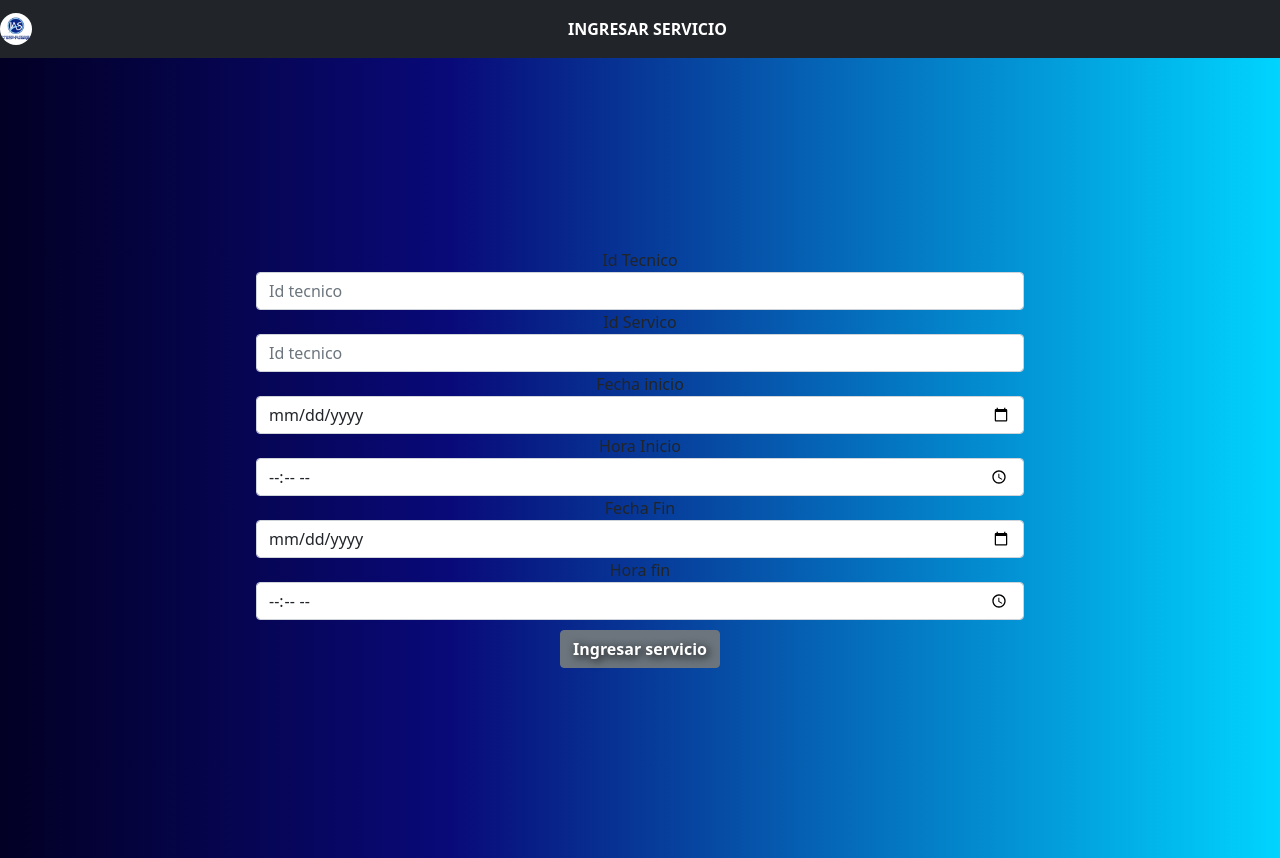
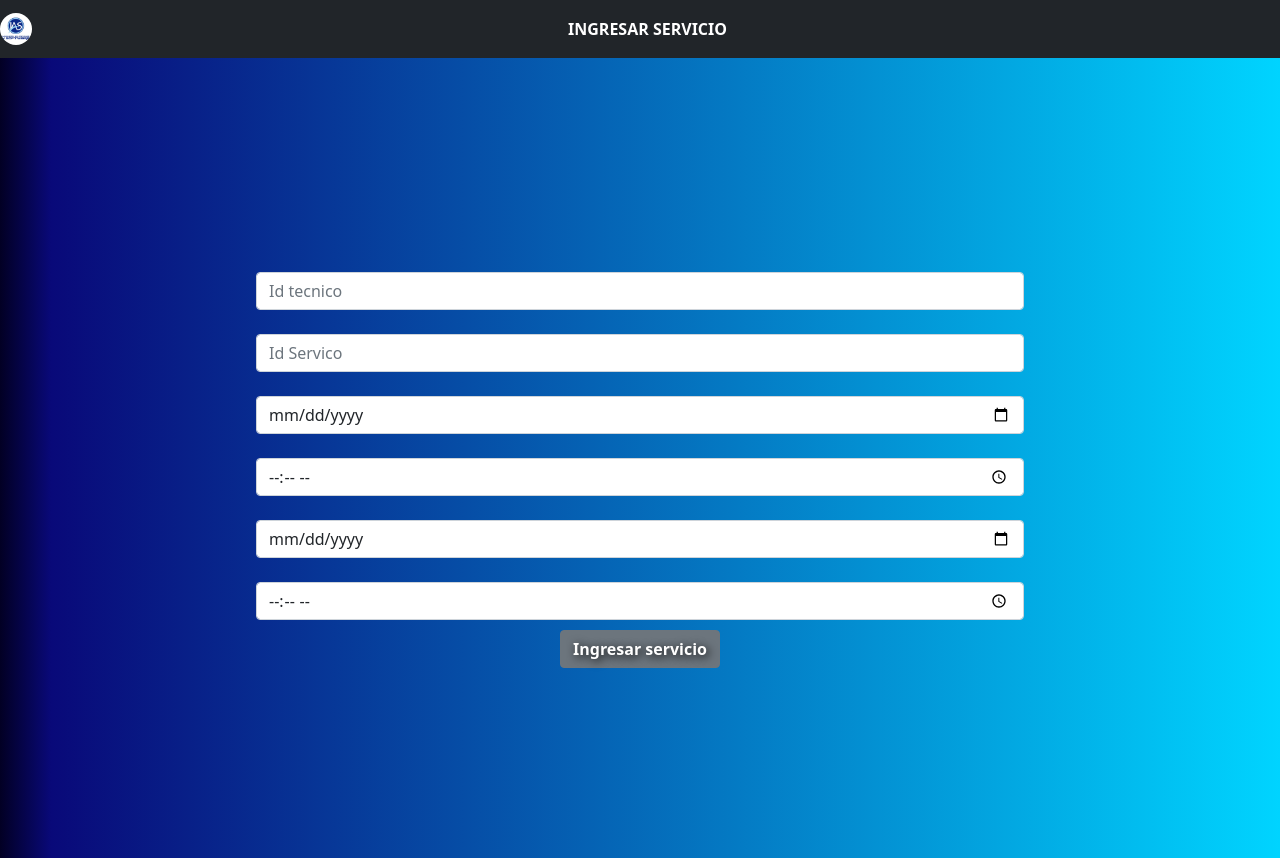
Before and after one commit to kevinosoriosuaza940/FronTIAS, a React (Create React App) app: page /ingresar-servicio in a window 1280 px wide. Built offline with nearby package versions, Linux system fonts and the light colour scheme.

Commit message:
front ias falta

```diff
--- a/src/pages/Ingresarservicio/Ingresar.css
+++ b/src/pages/Ingresarservicio/Ingresar.css
@@ -4,7 +4,7 @@
     grid-template-columns: 1fr;
     align-content: center;
     background: rgb(2,0,36);
-    background: linear-gradient(90deg, rgba(2,0,36,1) 0%, rgba(9,9,121,1) 35%, rgba(0,212,255,1) 100%);
+    background: linear-gradient(90deg, rgba(2,0,36,1) 0%, rgba(9,9,121,1) 4%, rgba(0,212,255,1) 100%);
     height: 100vh;
     padding: 20%;
 }
--- a/src/pages/Ingresarservicio/Ingresar.js
+++ b/src/pages/Ingresarservicio/Ingresar.js
@@ -1,69 +1,169 @@
-import React from "react";
+import React, { useState, useEffect } from "react";
 import NavbarCustom from "../../components/navbar/Navbar";
 import "./Ingresar.css";
 import { Button, Form, FormGroup, Label, Input } from "reactstrap";
+import { post } from "../../services/requests";
 
 export default function Ingresar() {
+  const [idtecnico, setIdTecnico] = useState();
+  const [idservicio, setIdServicio] = useState();
+  const [fechainicio, setFechainicio] = useState("");
+  const [fechafin, setFechafin] = useState("");
+  const [horainicio, setHorainicio] = useState("");
+  const [horafin, setHorafin] = useState("");
+  const [isDisabled, setIsDisabled] = useState(true);
+
+  let fechahorainicio = `${fechainicio} ${horainicio}`;
+  let fechahorafin = `${fechafin} ${horafin}`;
+
+  const handleSubmit = (e) => {
+    e.preventDefault();
+    const response = post(
+      idtecnico,
+      idservicio,
+      fechahorainicio,
+      fechahorafin
+    );
+    let obj = {
+      idtecnico,
+      idservicio,
+      fechahorainicio,
+      fechahorafin
+    }
+      console.log(obj)
+  };
+
+  const validacionFormulario = (e) => {
+
+    if (
+      idtecnico !== "" &&
+      idtecnico !== null &&
+      idservicio !== "" &&
+      idservicio !== null &&
+      fechainicio !== "" &&
+      fechainicio !== null &&
+      fechafin !== "" &&
+      fechafin !== null &&
+      horainicio !== "" &&
+      horainicio !== null &&
+      horafin !== "" &&
+      horafin !== null
+    ) {
+      setIsDisabled(true);
+    } else if (
+      idtecnico !== "" ||
+      idtecnico !== null ||
+      idservicio !== "" ||
+      idservicio !== null ||
+      fechainicio !== "" ||
+      fechainicio !== null ||
+      fechafin !== "" ||
+      fechafin !== null ||
+      horainicio !== "" ||
+      horainicio !== null ||
+      horafin !== "" ||
+      horafin !== null
+    ) {
+      setIsDisabled(false);
+    }
+  };
+
+  const handleIdTecnicoChange = (e) => {
+    setIdTecnico(e.target.value);
+  };
+  const handleIdServicioChange = (e) => {
+    setIdServicio(e.target.value);
+  };
+  const handleFechaInicioChange = (e) => {
+    setFechainicio(e.target.value);
+  };
+  const handleFechaFinChange = (e) => {
+    setFechafin(e.target.value);
+  };
+  const handleHoraInicioChange = (e) => {
+    setHorainicio(e.target.value);
+  };
+  const handleHoraFinChange = (e) => {
+    setHorafin(e.target.value);
+  };
+
   return (
     <section>
       <NavbarCustom title="Ingresar Servicio" />
       <div className="main_ingresar">
-        <Form inline>
+        <Form inline onSubmit={handleSubmit} onChange={validacionFormulario}>
           <FormGroup className="form">
-            <Label for="exampleSearch">Id Tecnico</Label>
+            <Label></Label>
             <Input
               type="search"
               name="search"
               id="exampleSearch"
               placeholder="Id tecnico"
+              onChange={handleIdTecnicoChange}
+              // value={idtecnico}
             />
           </FormGroup>
           <FormGroup className="form">
-            <Label for="exampleSearch">Id Servico</Label>
+            <Label></Label>
+
             <Input
               type="search"
               name="search"
-              id="exampleSearch"
-              placeholder="Id tecnico"
+              placeholder="Id Servico"
+              onChange={handleIdServicioChange}
+              // value={idservicio}
             />
           </FormGroup>
           <FormGroup>
-            <Label for="exampleDate">Fecha inicio</Label>
+            <Label></Label>
             <Input
               type="date"
               name="date"
               id="exampleDate"
               placeholder="date placeholder"
+              onChange={handleFechaInicioChange}
+              // value={fechainicio}
             />
           </FormGroup>
           <FormGroup>
-            <Label for="exampleTime">Hora Inicio</Label>
+            <Label></Label>
             <Input
               type="time"
               name="time"
               id="exampleTime"
               placeholder="time placeholder"
+              onChange={handleHoraInicioChange}
+              // value={fechafin}
             />
           </FormGroup>
           <FormGroup>
-            <Label for="exampleDate">Fecha Fin</Label>
+            <Label></Label>
             <Input
               type="date"
               name="date"
               id="exampleDate"
               placeholder="date placeholder"
+              onChange={handleFechaFinChange}
+              // value={horainicio}
             />
           </FormGroup>
           <FormGroup>
-            <Label for="exampleTime">Hora fin</Label>
+            <Label></Label>
             <Input
               type="time"
               name="time"
               id="exampleTime"
               placeholder="time placeholder"
+              onChange={handleHoraFinChange}
+              // value={horafin}
             />
           </FormGroup>
-          <Button className="custom_button">Ingresar servicio</Button>
+          <Button
+            className="custom_button"
+            // disabled={isDisabled}
+          >
+            Ingresar servicio
+          </Button>
         </Form>
       </div>
     </section>
--- a/src/pages/consultarhoras/Consultar.css
+++ b/src/pages/consultarhoras/Consultar.css
@@ -5,8 +5,7 @@
     grid-column-gap: 20%;
     align-content: center;
     background: rgb(2,0,36);
-    background: linear-gradient(90deg, rgba(2,0,36,1) 0%, rgba(9,9,121,1) 35%, rgba(0,212,255,1) 100%);
-    height: 100vh;
+    background: linear-gradient(90deg, rgba(2,0,36,1) 0%, rgba(9,9,121,1) 4%, rgba(0,212,255,1) 100%); height: 100vh;
     padding: 20%;
 }
 
--- a/src/pages/consultarhoras/Consultar.js
+++ b/src/pages/consultarhoras/Consultar.js
@@ -6,7 +6,7 @@ import { get } from "../../services/requests";
 
 export default function Consultar() {
   const [idtecnico, setIdTecnico] = useState("");
-  const [numeroSemana, setNumeroSemana] = useState(1);
+  const [numeroSemana, setNumeroSemana] = useState();
   const [reporteHoras, setReporteHoras] = useState({});
   const isDisabled = idtecnico.length > 0 && numeroSemana > 0;
 
--- a/src/pages/home/Home.css
+++ b/src/pages/home/Home.css
@@ -3,7 +3,7 @@
     grid-template-rows: 1fr;
     grid-template-columns: 1fr 1fr;
     background: rgb(2,0,36);
-    background: linear-gradient(90deg, rgba(2,0,36,1) 0%, rgba(9,9,121,1) 35%, rgba(0,212,255,1) 100%);
+    background: linear-gradient(90deg, rgba(2,0,36,1) 0%, rgba(9,9,121,1) 4%, rgba(0,212,255,1) 100%);
     height: 100vh;
     padding: 20%;
 }
--- a/src/services/requests.js
+++ b/src/services/requests.js
@@ -8,5 +8,7 @@ export async function get(idtecnico, numeroSemana) {
 }
 
 export function post() {
+  //  const url = `${API_URI}/registrar-servicio?idTecnico=${idtecnico}&fechaInicio=${fe}`
+
 
 }
```
